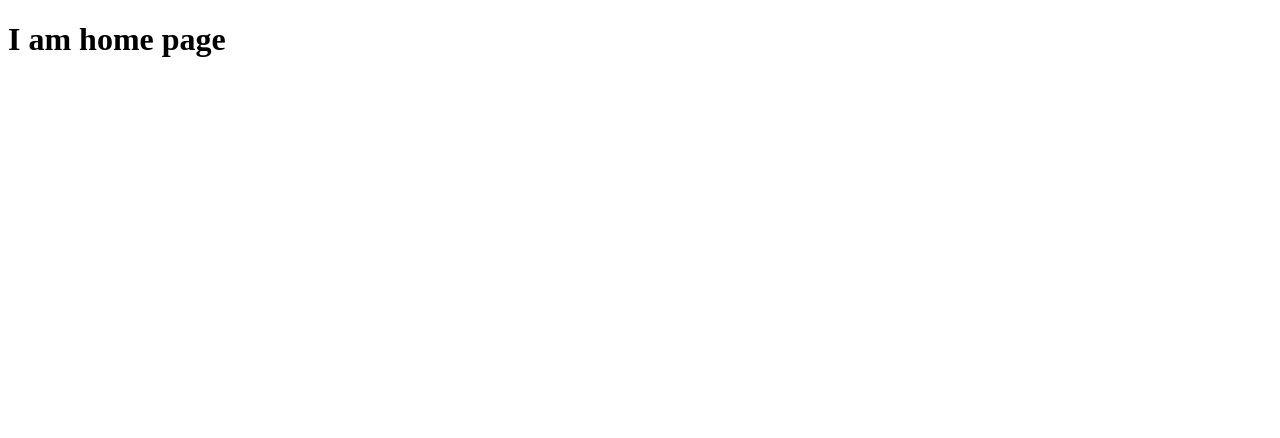
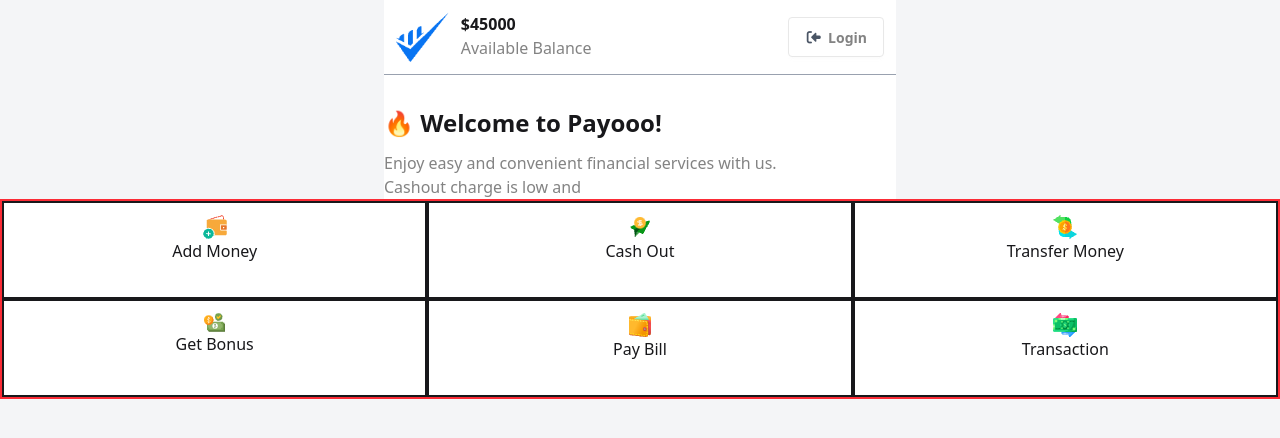
Before and after one commit to ahisrat10/payoo-mobile, a plain HTML site: page home.html in a window 1280 px wide. Drawn offline with nearby package versions, Linux system fonts and the light colour scheme.

Commit message:
home page

```diff
--- a/home.html
+++ b/home.html
@@ -4,8 +4,53 @@
     <meta charset="UTF-8">
     <meta name="viewport" content="width=device-width, initial-scale=1.0">
     <title>Document</title>
+    <link rel="stylesheet" href="https://cdnjs.cloudflare.com/ajax/libs/font-awesome/7.0.0/css/all.min.css" integrity="sha512-DxV+EoADOkOygM4IR9yXP8Sb2qwgidEmeqAEmDKIOfPRQZOWbXCzLC6vjbZyy0vPisbH2SyW27+ddLVCN+OMzQ==" crossorigin="anonymous" referrerpolicy="no-referrer" />
+    <link href="https://cdn.jsdelivr.net/npm/daisyui@5" rel="stylesheet" type="text/css" />
+    <script src="https://cdn.jsdelivr.net/npm/@tailwindcss/browser@4"></script>
 </head>
-<body>
-    <h1>I am home page</h1>
+<body class="bg-[#f4f5f7] h-[100vh]">
+    <div class="bg-white min-h-[50px] flex justify-between items-center max-w-lg mx-auto border-b-1 border-gray-400 p-3">
+        <div class="flex">
+            <img src="assets/Group.png" class="h-[50px]" alt="">
+            <div class="ml-3">
+                <h2 class="font-bold">$<span>45000</span></h2>
+                <p class="text-[#08080880]">Available Balance</p>
+            </div>
+        </div>
+        <div>
+            <button class="btn bg-white text-[#08080880]"><i class="fa-solid fa-right-to-bracket rotate-180 text-gray-600"></i> Login</button>
+        </div>
+    </div>
+    <div class="bg-white max-w-lg mx-auto pt-8 ">
+        <h1 class="text-2xl font-bold">🔥 Welcome to Payooo!</h1>
+        <p class="text-[#08080880] mt-3">Enjoy easy and convenient financial services with us. <br> Cashout charge is low and </p>
+    </div>
+
+    <div class="bg-white border-2 border-red-500 min-h-[200px] grid grid-cols-3">
+        <div class="border-2 text-center p-3">
+            <img src="assets/wallet1.png" class="mx-auto" alt="">
+            <h2>Add Money</h2>
+        </div>
+        <div class="border-2 text-center p-3">
+            <img src="assets/send1.png" class="mx-auto" alt="">
+            <h2>Cash Out</h2>
+        </div>
+        <div class="border-2 text-center p-3">
+            <img src="assets/money1.png" class="mx-auto" alt="">
+            <h2>Transfer Money</h2>
+        </div>
+        <div class="border-2 text-center p-3">
+            <img src="assets/bonus1.png" class="mx-auto" alt="">
+            <h2>Get Bonus</h2>
+        </div>
+        <div class="border-2 text-center p-3">
+            <img src="assets/purse1.png" class="mx-auto" alt="">
+            <h2>Pay Bill</h2>
+        </div>
+        <div class="border-2 text-center p-3">
+            <img src="assets/transaction1.png" class="mx-auto" alt="">
+            <h2>Transaction</h2>
+        </div>
+    </div>
 </body>
 </html>
```
